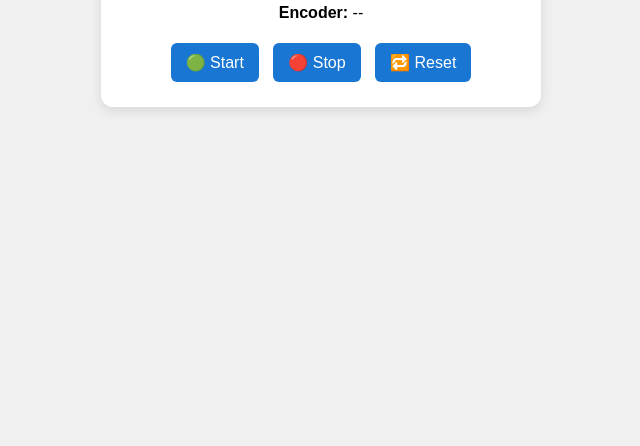
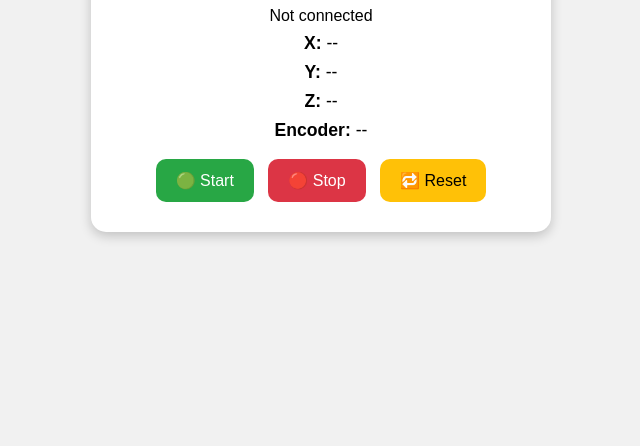
Before and after one commit to Sabinemumu3/esp32-web-control, a plain HTML site: page index.html in a window 1280 px wide. Shown: the part 354-800 px from the top of the page, without its empty margins (319-959 px from the left). Drawn offline with Linux system fonts and the light colour scheme.

Commit message:
Update style.css

```diff
--- a/style.css
+++ b/style.css
@@ -1,44 +1,58 @@
 body {
-  font-family: sans-serif;
-  background-color: #f0f0f0;
+  font-family: Arial, sans-serif;
+  background-color: #f1f1f1;
   display: flex;
   justify-content: center;
-  padding-top: 40px;
+  align-items: center;
+  height: 100vh;
+  margin: 0;
 }
+
 .container {
-  background: white;
-  padding: 20px;
-  border-radius: 12px;
-  box-shadow: 0 4px 12px rgba(0,0,0,0.1);
-  width: 400px;
+  background-color: #fff;
+  padding: 20px 30px;
+  border-radius: 15px;
+  box-shadow: 0 4px 12px rgba(0, 0, 0, 0.2);
   text-align: center;
+  width: 90%;
+  max-width: 400px;
 }
+
 h1 {
-  margin-bottom: 10px;
+  font-size: 1.5em;
+  margin-bottom: 20px;
 }
-#status {
-  font-weight: bold;
-  margin-bottom: 15px;
-  color: #333;
+
+button {
+  margin: 10px 5px;
+  padding: 12px 20px;
+  font-size: 1em;
+  border: none;
+  border-radius: 10px;
+  cursor: pointer;
 }
-button {
-  margin: 5px 5px;
-  padding: 10px 15px;
-  font-size: 16px;
-  border: none;
-  border-radius: 6px;
-  cursor: pointer;
-  background-color: #1976d2;
+
+#connect {
+  background-color: #007bff;
   color: white;
 }
-button:hover {
-  background-color: #125ea8;
+
+.buttons button:nth-child(1) {
+  background-color: #28a745;
+  color: white;
 }
-textarea, input {
-  width: 100%;
-  padding: 10px;
-  margin-top: 10px;
-  border-radius: 6px;
-  border: 1px solid #ccc;
-  font-family: monospace;
+
+.buttons button:nth-child(2) {
+  background-color: #dc3545;
+  color: white;
 }
+
+.buttons button:nth-child(3) {
+  background-color: #ffc107;
+  color: black;
+}
+
+.data p {
+  margin: 8px 0;
+  font-size: 1.1em;
+}
```
